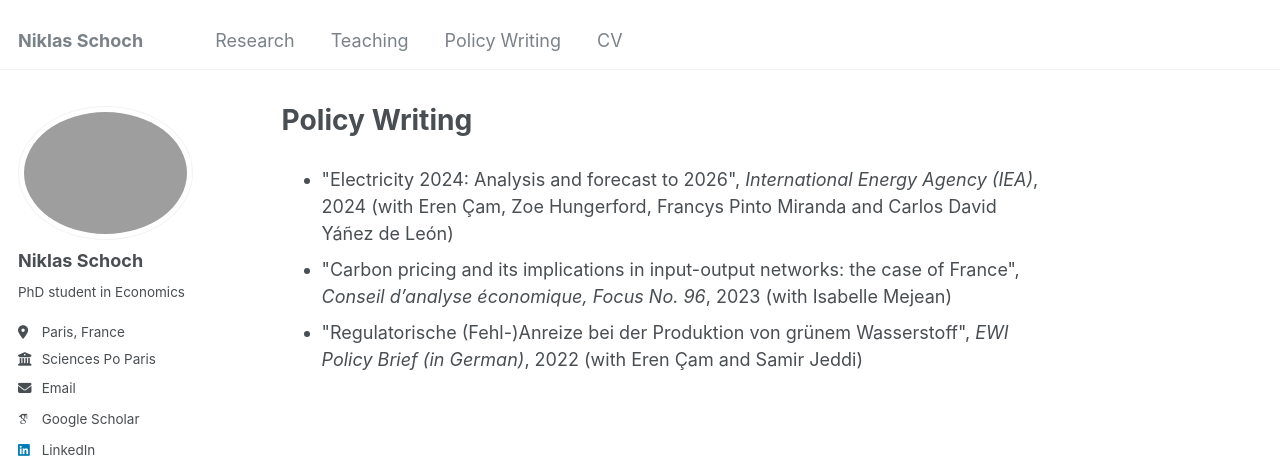
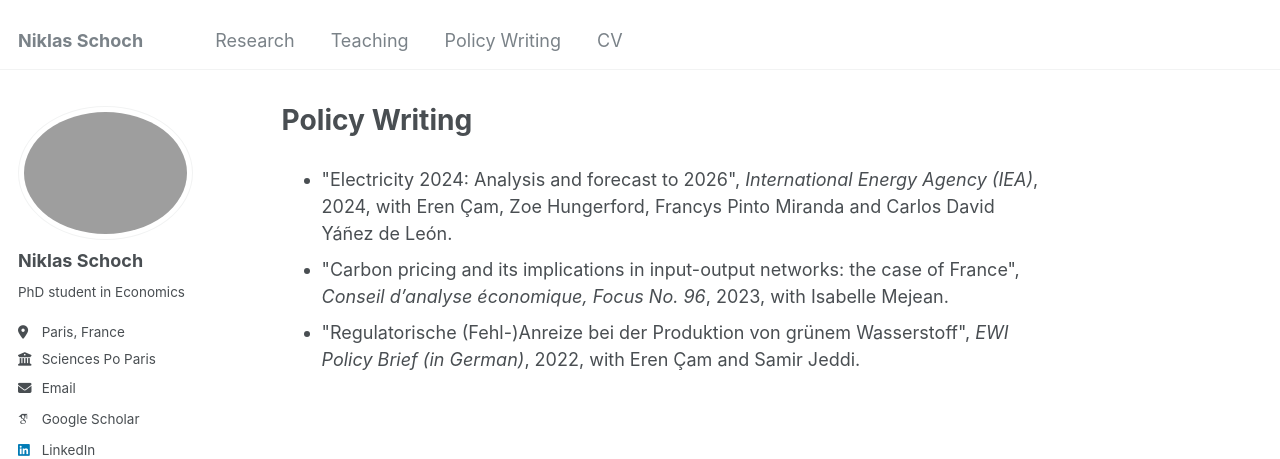
Before and after one commit to niklasschoch/niklasschoch.github.io, a Jekyll site: the page built from _pages/policy.md, in a window 1280 px wide. Shown: the top 459 px of the page. Built offline with Jekyll 4.4.1, drawn with Linux system fonts in a browser that asks for light colours; some web fonts are replaced.

Commit message:
Update policy.md
Signed-off-by: niklasschoch <74817881+niklasschoch@users.noreply.github.com>

```diff
--- a/_pages/policy.md
+++ b/_pages/policy.md
@@ -9,7 +9,7 @@ author_profile: true
 <ul>
 {% for item in policies %}
   <li>
-    "{{ item.title }}", <em>{{ item.venue }}</em>{% if item.date %}, {{ item.date | date: "%Y" }}{% endif %}{% if item.authors %} ({{ item.authors }}){% endif %}
+    "{{ item.title }}", <em>{{ item.venue }}</em>{% if item.date %}, {{ item.date | date: "%Y" }}{% endif %}{% if item.authors %}, {{ item.authors }}{% endif -%}.
   </li>
 {% endfor %}
 </ul>
```
